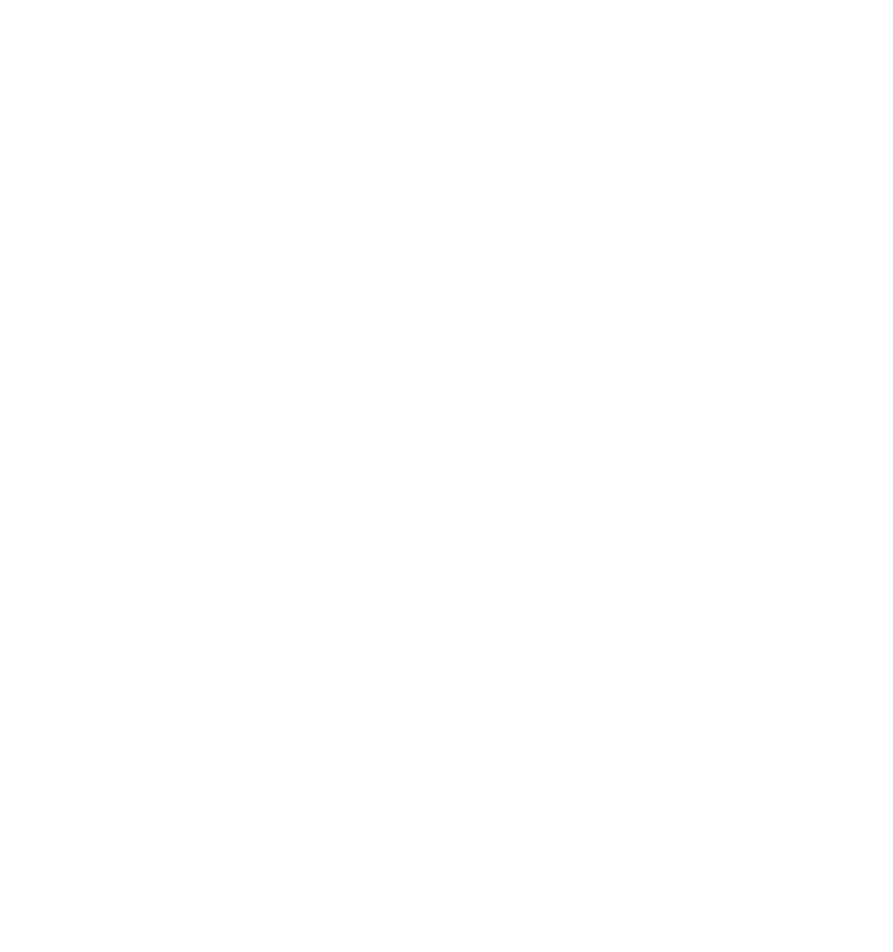
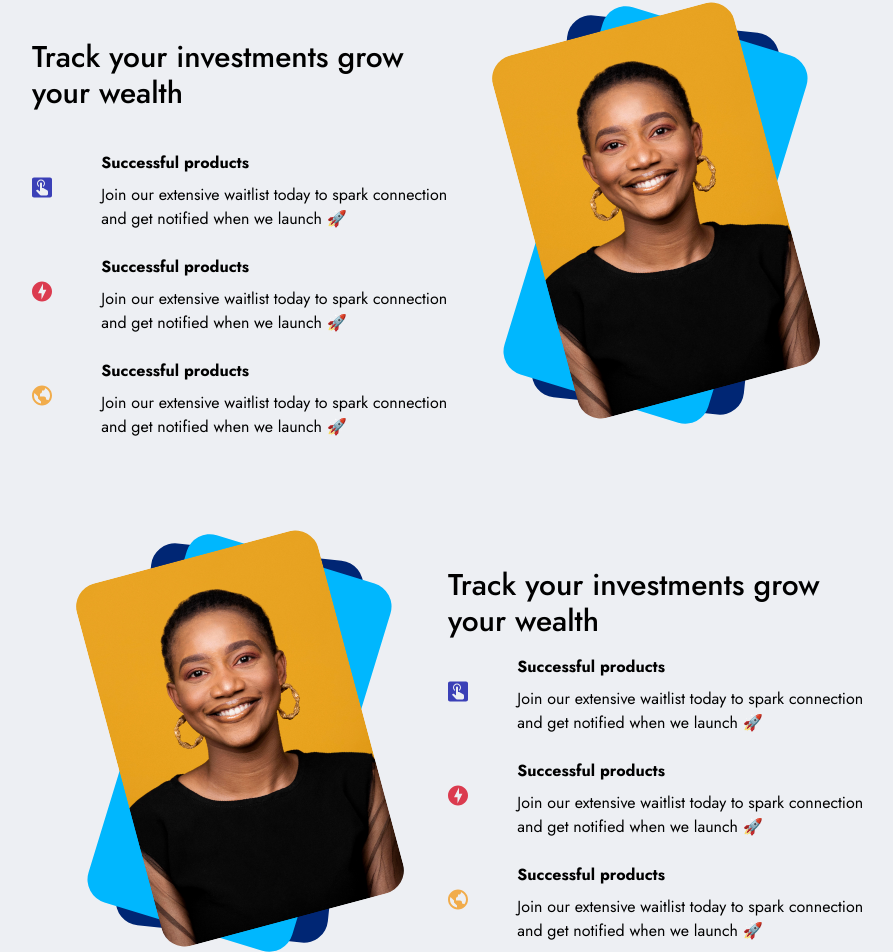
Before and after one commit to tier-one/fe-fikia, a Next.js app: page /fund-manager in a window 1280 px wide. Shown: the part 437-1389 px from the top of the page, without its empty margins (192-1085 px from the left). Before the commit the page ends 800 px from the top, so only its background shows below. Built offline with nearby package versions, Linux system fonts and the light colour scheme.

Commit message:
investor page

```diff
--- a/app/(product)/fund-manager/page.tsx
+++ b/app/(product)/fund-manager/page.tsx
@@ -1,5 +1,150 @@
+"use client";
+import Image from "next/image";
+import React from "react";
+import EmailRequest from "@/app/components/EmailRequest";
+import PictureCard from "@/app/components/PictureCard";
+import Faq from "@/app/components/Faq";
+import Footer from "@/app/components/Footer";
+import Banner from "@/app/components/Banner";
+
+
 export default function FundManager() {
   return (
-    <div>FundManager</div>
+    <div className="bg-[#EDEFF3] relative">
+      <Banner />
+      <div className="absolute pt-16 z-20 text-white w-full ">
+        <div className="px-5 py-10 lg:px-28 lg:py-24">
+          <p className="text-3xl font-bold">For a fund Manager::</p>
+          <p className="py-4">
+            Join our extensive waitlist today to spark connection and get
+            notified when we launch 🚀
+          </p>
+          <div className="lg:w-1/2 ">
+            <EmailRequest value="Book Demo" />
+          </div>
+        </div>
+      </div>
+      <div className="flex flex-col text-black px-8 pt-96 lg:flex lg:justify-center lg:mx-32 xl:mx-48">
+        <div className="lg:flex lg:justify-center lg:my-16 ">
+          <div className="py-7 lg:w-1/2 ">
+            <h1 className="font-medium text-3xl lg:pb-6">
+              Track your investments grow your wealth
+            </h1>
+            <div className="flex items-center py-2">
+              <div className="w-1/6">
+                <Image src="/click.svg" alt="click" width={20} height={10} />
+              </div>
+              <div className="w-5/6">
+                <h2 className="font-bold py-2">Successful products</h2>
+                <p className="text-normal">
+                  Join our extensive waitlist today to spark connection and
+                  get notified when we launch 🚀
+                </p>
+              </div>
+            </div>
+            <div className="flex items-center py-2">
+              <div className="w-1/6">
+                <Image src="/power.svg" alt="power" width={20} height={10} />
+              </div>
+              <div className="w-5/6">
+                <h2 className="font-bold py-2">Successful products</h2>
+                <p className="text-normal">
+                  Join our extensive waitlist today to spark connection and
+                  get notified when we launch 🚀
+                </p>
+              </div>
+            </div>
+            <div className="flex items-center py-2">
+              <div className="w-1/6">
+                <Image
+                  src="/worldwide.svg"
+                  alt="worldwide"
+                  width={20}
+                  height={10}
+                />
+              </div>
+              <div className="w-5/6">
+                <h2 className="font-bold py-2">Successful products</h2>
+                <p className="text-normal">
+                  Join our extensive waitlist today to spark connection and
+                  get notified when we launch 🚀
+                </p>
+              </div>
+            </div>
+          </div>
+          <div className="lg:w-1/2">
+            <PictureCard
+              picUrl="/african-woman.jpg"
+              width={250}
+              height={10}
+            />
+          </div>
+        </div>
+
+        <div className="pt-[30rem] lg:pt-0 ">
+
+          <div className="lg:flex  lg:justify-center lg:flex-row-reverse">
+
+            <div className="py-7 lg:w-1/2">
+              <h1 className="font-medium text-3xl">
+                Track your investments grow your wealth
+              </h1>
+              <div className="flex items-center py-2">
+                <div className="w-1/6">
+                  <Image src="/click.svg" alt="click" width={20} height={10} />
+                </div>
+                <div className="w-5/6">
+                  <h2 className="font-bold py-2">Successful products</h2>
+                  <p className="text-normal">
+                    Join our extensive waitlist today to spark connection and
+                    get notified when we launch 🚀
+                  </p>
+                </div>
+              </div>
+              <div className="flex items-center py-2">
+                <div className="w-1/6">
+                  <Image src="/power.svg" alt="power" width={20} height={10} />
+                </div>
+                <div className="w-5/6">
+                  <h2 className="font-bold py-2">Successful products</h2>
+                  <p className="text-normal">
+                    Join our extensive waitlist today to spark connection and
+                    get notified when we launch 🚀
+                  </p>
+                </div>
+              </div>
+              <div className="flex items-center py-2">
+                <div className="w-1/6">
+                  <Image
+                    src="/worldwide.svg"
+                    alt="worldwide"
+                    width={20}
+                    height={10}
+                  />
+                </div>
+                <div className="w-5/6">
+                  <h2 className="font-bold py-2">Successful products</h2>
+                  <p className="text-normal">
+                    Join our extensive waitlist today to spark connection and
+                    get notified when we launch 🚀
+                  </p>
+                </div>
+              </div>
+            </div>
+            <div className="lg:w-1/2">
+              <PictureCard
+                picUrl="/african-woman.jpg"
+                width={250}
+                height={10}
+              />
+            </div>
+          </div>
+        </div>
+      </div>
+      <section className="pt-[25rem] mx-4 lg:pt-16 lg:mx-[10rem] xl:mx-[15rem]">
+        <Faq />
+        <Footer />
+      </section>
+    </div>
   )
 }
--- a/app/(product)/investor/page.tsx
+++ b/app/(product)/investor/page.tsx
@@ -1,7 +1,6 @@
 "use client";
 import Image from "next/image";
 import React from "react";
-import indivInvestor from "../../../public/indiv-investor.jpg";
 import EmailRequest from "@/app/components/EmailRequest";
 import PictureCard from "@/app/components/PictureCard";
 import Faq from "@/app/components/Faq";
```
Also changed, not shown: public/fund-managerr.svg (added).
